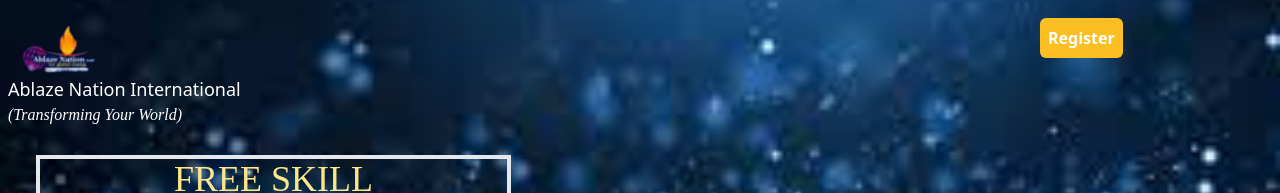
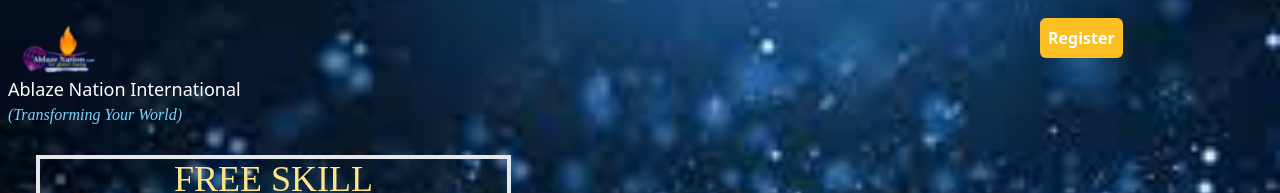
Before and after one commit to janeAnezi/Acquire-Skill, a website: page index.html in a window 1280 px wide. Shown: the top 193 px of the page. Drawn offline with Linux system fonts and the light colour scheme.

Commit message:
change text color of class heading sub

```diff
--- a/index.html
+++ b/index.html
@@ -12,7 +12,7 @@
             <div>
                 <img class="logo" src="./images/logo.png" alt="page logo" width="100px">
                 <p class="text-lg">Ablaze Nation International</p>
-                <p class="heading-sub">(Transforming Your World)</p>
+                <p class="heading-sub text-sky-300">(Transforming Your World)</p>
             </div>
             <div class="mr-52 mt-4 animate-bounce w-6 h-6" >
                 <button class="bg-amber-400 font-bold p-2 rounded-md hover:bg-amber-200 cursor-pointer"><a href="https://wa.me/+2348167489377">Register</a></button>
```
Also changed, not shown: output.css.
